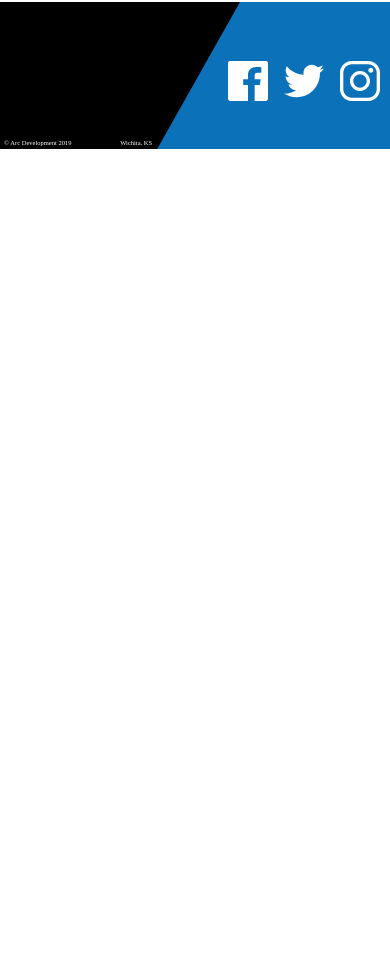
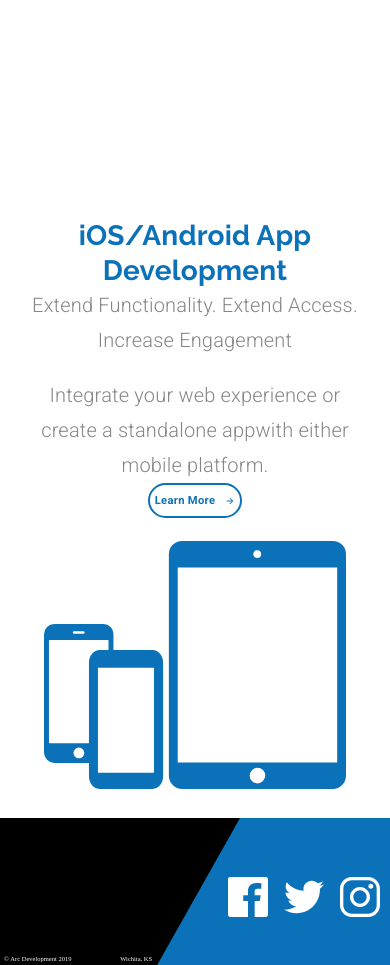
Before and after one commit to Doode1524/material-ui-project1, a React (Create React App) app: page / in a window 390 px wide. Shown: the part 1361-2326 px from the top of the page. Before the commit the page ends 1510 px from the top, so only its background shows below. Built offline with nearby package versions, Linux system fonts and the light colour scheme.

Commit message:
mobile dev block style

```diff
--- a/src/components/LandingPage.js
+++ b/src/components/LandingPage.js
@@ -9,6 +9,7 @@
 
 import animationData from "../animations/landinganimation/data";
 import customSoftwareIcon from "../assets/Custom Software Icon.svg";
+import mobileAppsIcon from '../assets/mobileIcon.svg'
 
 const useStyles = makeStyles((theme) => ({
   animation: {
@@ -140,7 +141,8 @@
         </Grid>
       </Grid>
       <Grid item>
-        {/*-----Services Block -----*/}
+        {" "}
+        {/*-----Custom Software Block -----*/}
         <Grid
           container
           direction="row"
@@ -180,6 +182,46 @@
           </Grid>
         </Grid>
       </Grid>
+      <Grid item>
+        {" "}
+        {/*-----iOS/Android Block -----*/}
+        <Grid
+          container
+          direction="row"
+          className={classes.serviceContainer}
+          justify={matchesSM ? "center" : "flex-end"}
+        >
+          <Grid
+            item
+            style={{
+              textAlign: matchesSM ? "center" : undefined,
+            }}
+          >
+            <Typography variant="h4">iOS/Android App Development</Typography>
+            <Typography variant="subtitle1" className={classes.subtitle}>
+              Extend Functionality. Extend Access. Increase Engagement
+            </Typography>
+            <Typography variant="subtitle1">
+              Integrate your web experience or create a standalone app{matchesSM ? null : <br />}with either mobile platform.
+            </Typography>
+            <Button variant="outlined" className={classes.learnButton}>
+              <span style={{ marginRight: 10 }}>Learn More</span>
+              <ButtonArrow
+                width={10}
+                height={10}
+                fill={theme.palette.common.blue}
+              />
+            </Button>
+          </Grid>
+          <Grid item style={{marginRight: matchesSM ? 0 : "5em"}}>
+            <img
+              className={classes.icon}
+              alt="mobile phone icon"
+              src={mobileAppsIcon}
+            />
+          </Grid>
+        </Grid>
+      </Grid>
     </Grid>
   );
 }
```
